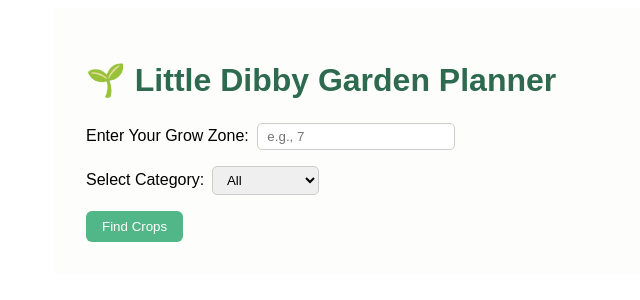
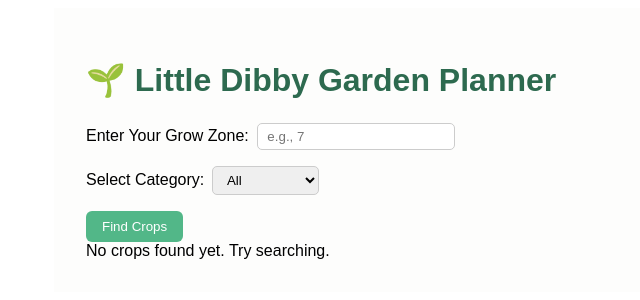
Before and after one commit to SpokenGarden/Find-Crops, a React (Create React App) app: page / in a window 1280 px wide. Shown: the top 300 px of the page, without its empty margins (154-794 px from the left). Built offline with nearby package versions, Linux system fonts and the light colour scheme.

Commit message:
Update App.js

```diff
--- a/src/App.js
+++ b/src/App.js
@@ -95,6 +95,13 @@ export default function GardenPlannerApp() {
         Find Crops
       </button>
 
+      {filteredCrops.length > 0 ? (
+  <div>We have {filteredCrops.length} crops to show!</div>
+) : (
+  <div>No crops found yet. Try searching.</div>
+)}
+
+
       {filteredCrops.length > 0 && (
         <div style={{ marginTop: "2rem" }}>
           <h2 style={{ color: "#40916c" }}>🌼 Recommended Crops</h2>
```
